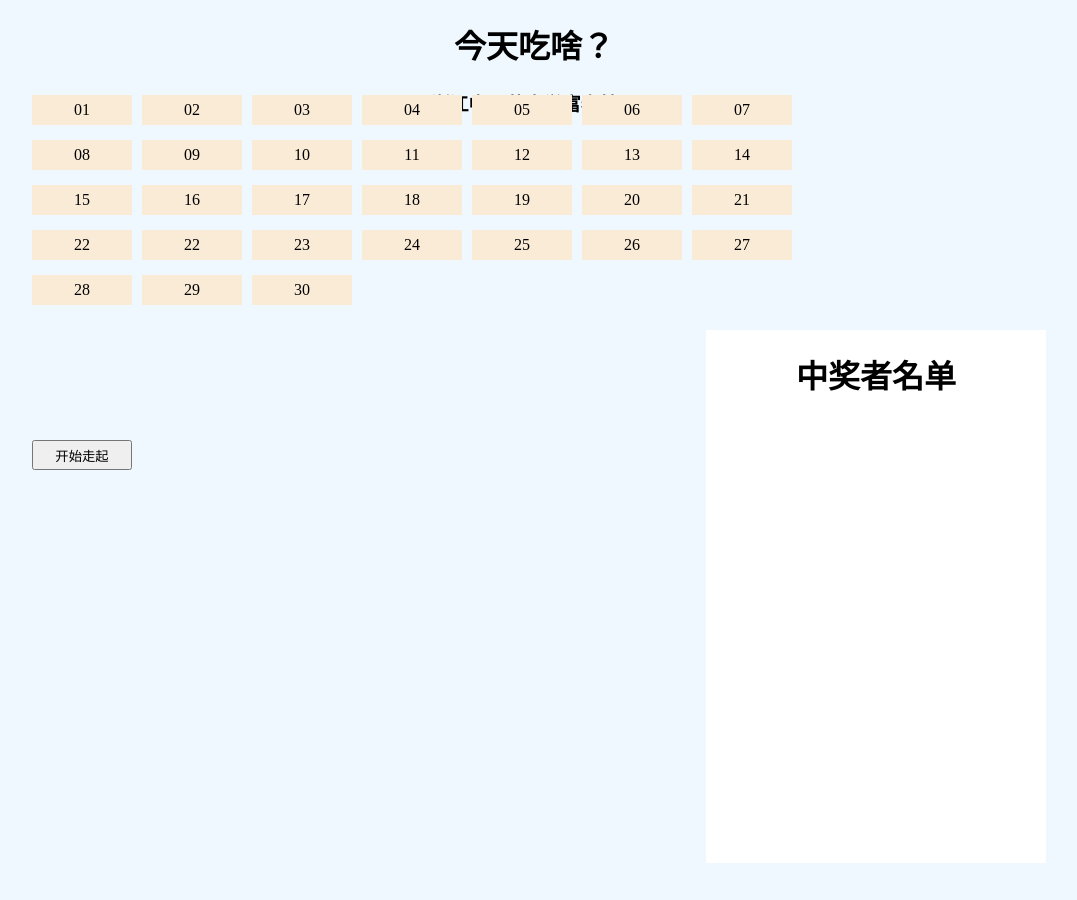
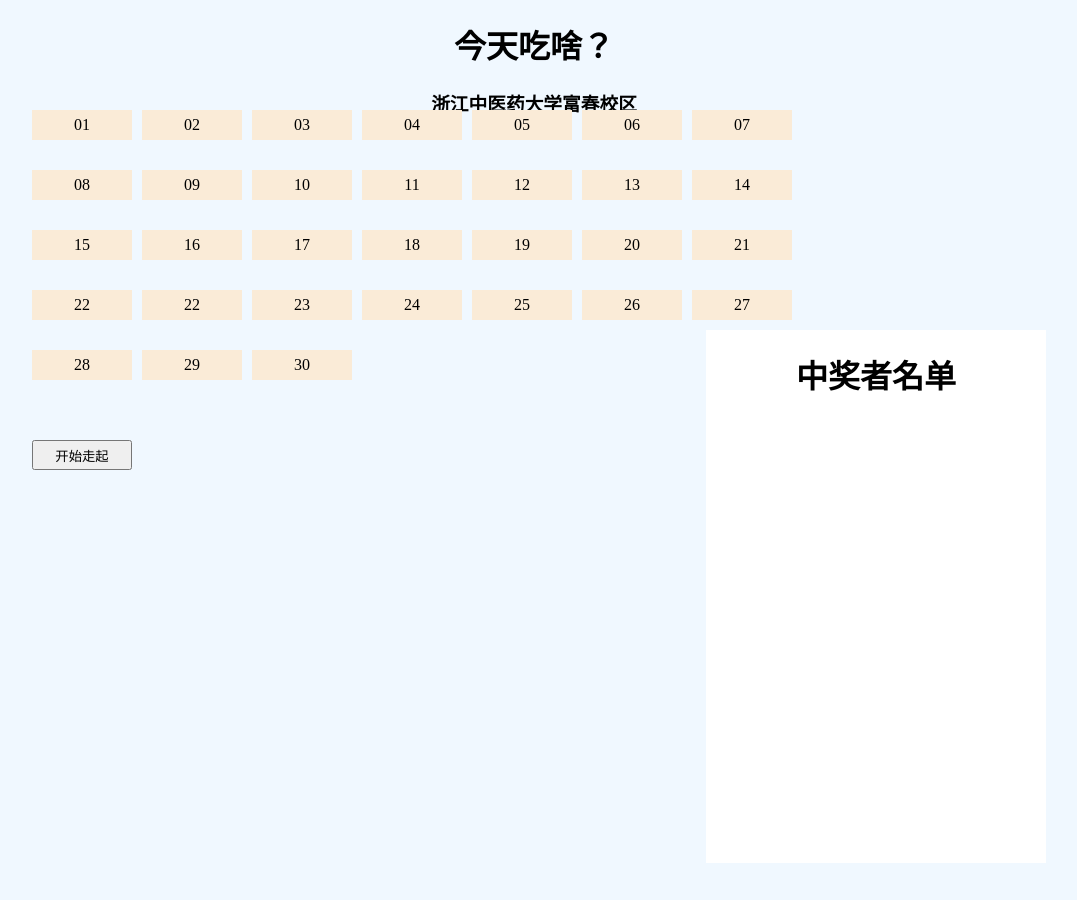
Before and after one commit to CHN-hk/CHN-hk.github.io, a Jekyll site: the page eat/index.html, which Jekyll copies as it is, in a window 1280 px wide. Shown: the whole page, without its empty margins (106-1183 px from the left). Built offline with Jekyll 4.4.1, drawn with Linux system fonts in a browser that asks for light colours; nearby versions of some CDN libraries.

Commit message:
Update index.html

```diff
--- a/eat/index.html
+++ b/eat/index.html
@@ -46,7 +46,7 @@ body {
 	float:left;
 	background-color:antiquewhite;
 	margin-left:10px;
-	margin-top:15px;
+	margin-top:30px;
 	text-align:center;
 	line-height:30px;
 }
```
